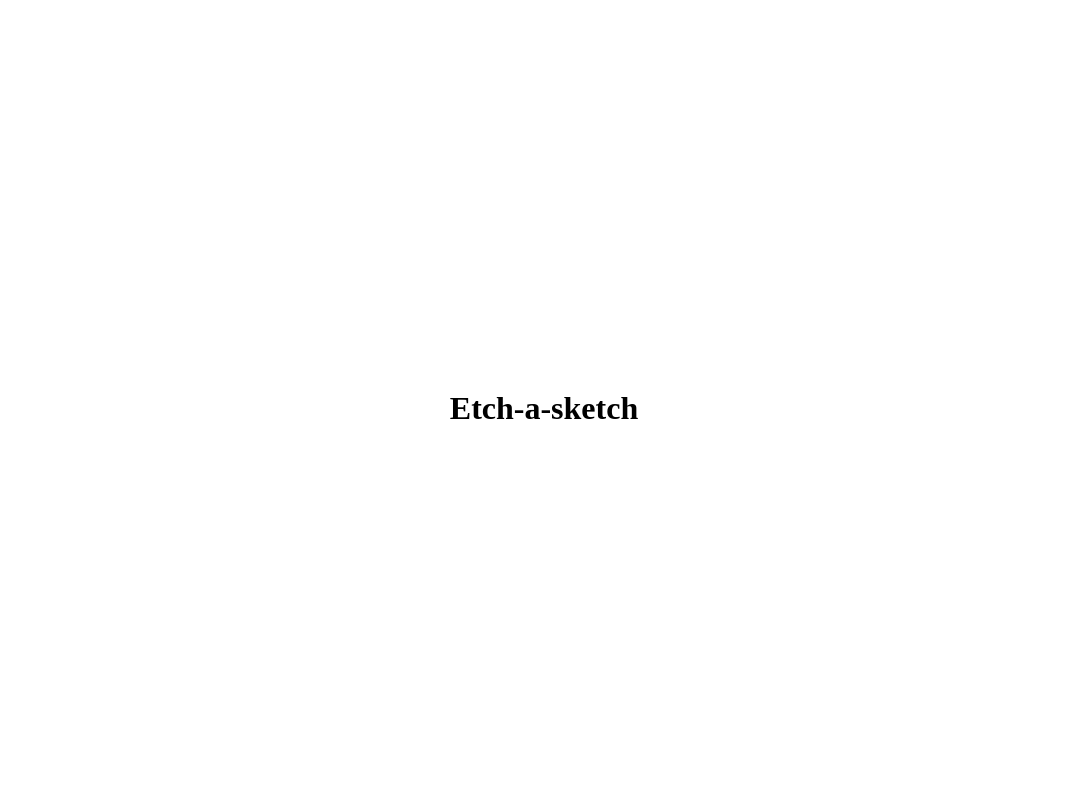
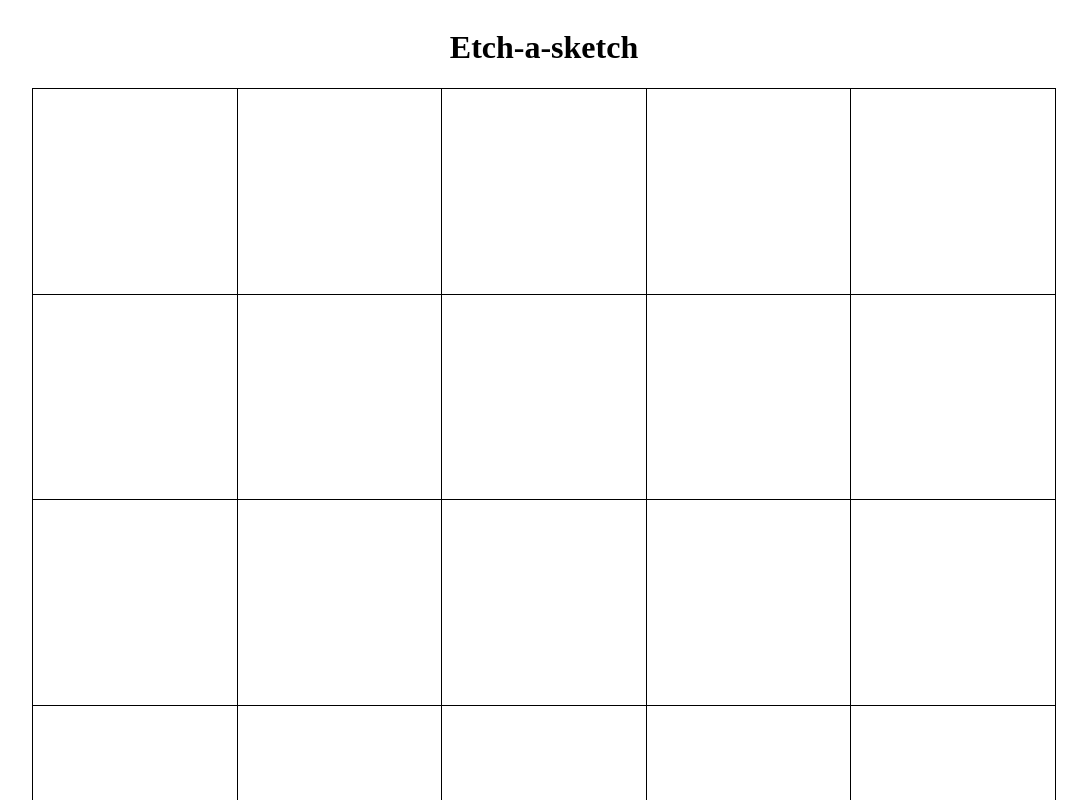
Before and after one commit to DekhanFraser/the-odin-project, a plain HTML site: page projects/etch-a-sketch/index.html in a window 1280 px wide. Shown: the top 800 px of the page, without its empty margins (96-1183 px from the left). Drawn offline with Linux system fonts and the light colour scheme.

Commit message:
Project: Implemented grid generation via js
Implemented a flex-box grid generated via JS, styled the grid and
added some basic styles for grid borders.
Grid is fully adjustable to any cell size.

```diff
--- a/projects/etch-a-sketch/etch-a-sketch.js
+++ b/projects/etch-a-sketch/etch-a-sketch.js
@@ -0,0 +1,35 @@
+let drawingboard = document.querySelector('.container')
+
+// Create drawing board by adding "cell" divs to act as pixels
+function createGrid(boardSize) {
+    for (let y = 0; y < boardSize; y++) {
+        for (let x = 0; x < boardSize; x++) {
+            let cell = document.createElement('div');
+            cell.classList.add('cell');
+            // cell.textContent = 'x';
+            if (x == boardSize-1) {
+                cell.classList.add('border-right');
+            }
+            if (y == boardSize-1) {
+                cell.classList.add('border-bottom');
+            }
+            drawingboard.appendChild(cell);
+        }
+        let nextRow = document.createElement('div');
+        nextRow.classList.add('break');
+        drawingboard.appendChild(nextRow);
+    }
+    let height = 1024 / boardSize;
+    document.documentElement.style.setProperty('--cell-height', height + 'px');
+}
+
+createGrid(5);
+
+// Create a mouse-over effect that changes the color of the cell hovered over
+
+// Add button at the top of the grid to prompt user for grid size
+
+// Extra
+// Make the hover effect change color at random
+
+// Implement progressive coloring of the cells (by 10% per hover)
--- a/projects/etch-a-sketch/style.css
+++ b/projects/etch-a-sketch/style.css
@@ -1,3 +1,8 @@
+:root {
+    --cell-height: 10px;
+    --board-size: 1024px;
+}
+
 body {
     display:flex;
     flex-direction:column;
@@ -5,3 +10,33 @@
     align-items: center;
     min-height:100vh;
   }
+
+.container {
+    display: flex;
+    flex-wrap: wrap;
+    align-items: start;
+    width: var(--board-size);
+    height: var(--board-size);
+}
+
+.cell {
+    flex-grow: 1;
+    height: var(--cell-height);
+    border-style: solid;
+    border-width: 1px 0px 0px 1px;
+}
+
+.border-right {
+    border-right-width: 1px;
+}
+
+.border-bottom {
+    border-bottom-width: 1px;
+}
+
+.break {
+    flex-basis: 100%;
+    height: 0;
+    margin: 0;
+    padding: 0;
+  }
```
